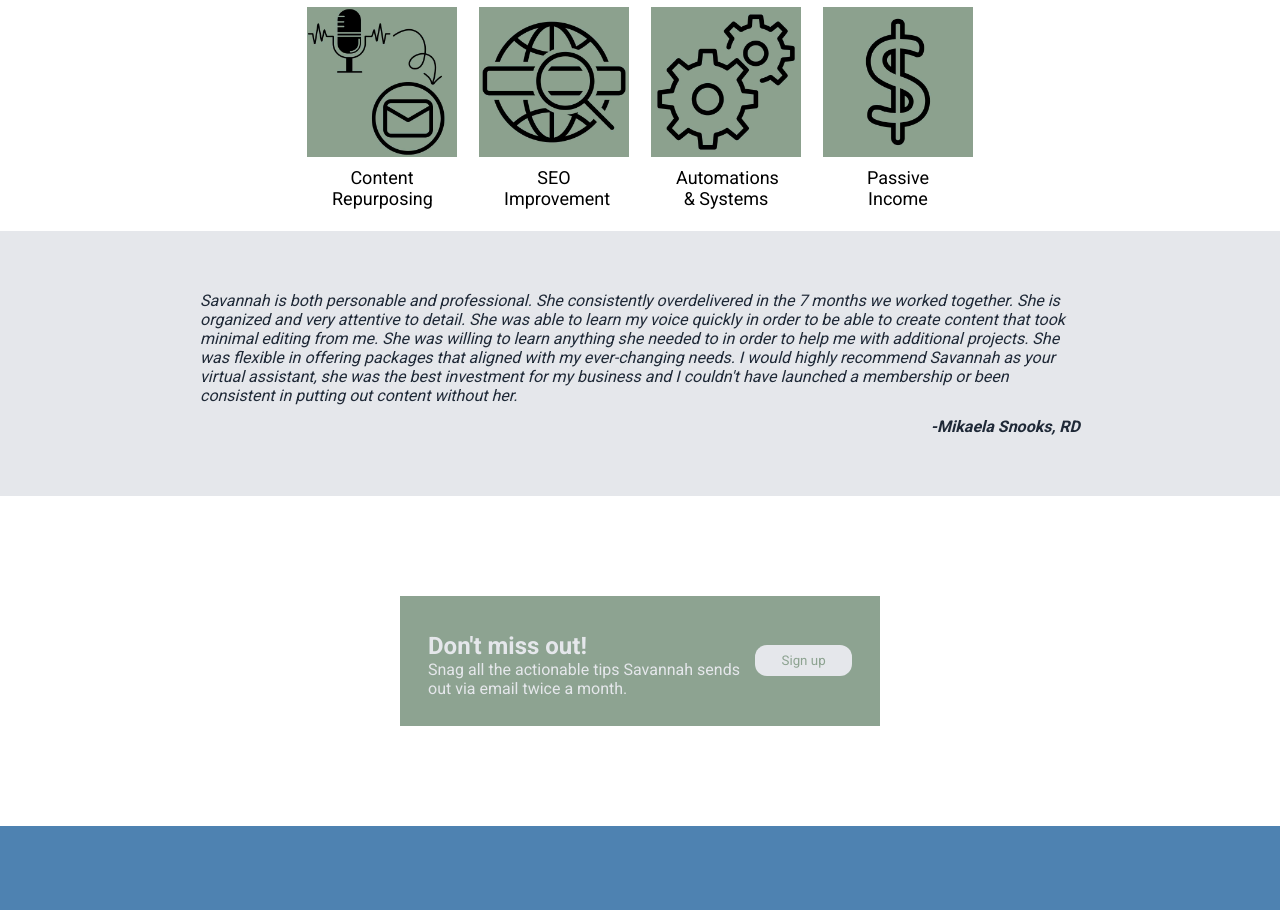
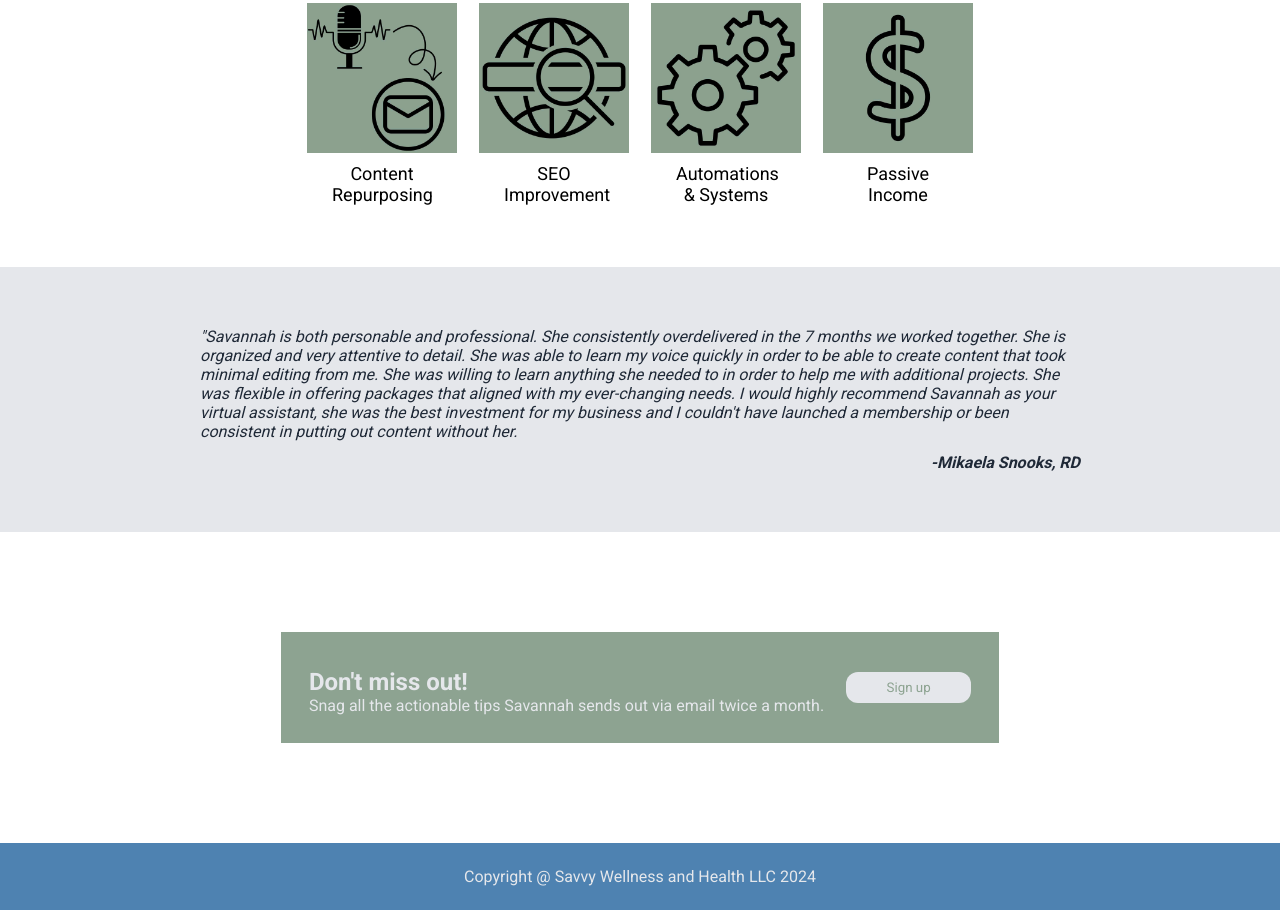
Before and after one commit to sportyspicedawg/website1, a plain HTML site: page index.html in a window 1280 px wide. Shown: the part 549-1459 px from the top of the page. Before the commit the page ends 1375 px from the top, so only its background shows below. Drawn offline with Linux system fonts and the light colour scheme.

Commit message:
Add header and improve spacing between sections.

```diff
--- a/index.html
+++ b/index.html
@@ -47,7 +47,7 @@
     </div>
    <div class="quotebox">
         <div class="quote">
-            Savannah is both personable and professional. She consistently overdelivered in the 7 months we worked together. She is organized and very attentive to detail. She was able to learn my voice quickly in order to be able to create content that took minimal editing from me. She was willing to learn anything she needed to in order to help me with additional projects. She was flexible in offering packages that aligned with my ever-changing needs. I would highly recommend Savannah as your virtual assistant, she was the best investment for my business and I couldn't have launched a membership or been consistent in putting out content without her.
+            "Savannah is both personable and professional. She consistently overdelivered in the 7 months we worked together. She is organized and very attentive to detail. She was able to learn my voice quickly in order to be able to create content that took minimal editing from me. She was willing to learn anything she needed to in order to help me with additional projects. She was flexible in offering packages that aligned with my ever-changing needs. I would highly recommend Savannah as your virtual assistant, she was the best investment for my business and I couldn't have launched a membership or been consistent in putting out content without her.
         </div>
         <div ID="signature">
             -Mikaela Snooks, RD
@@ -60,9 +60,10 @@
                 <p class="cta-bottom">Snag all the actionable tips Savannah sends out via email twice a month. </p>
             </div>
             <button>Sign up</button>
+        </div>
     </div>
-        </div>
-        </div>
+
+    <div class="footer">Copyright @ Savvy Wellness and Health LLC 2024
     </div>
 </body>
 </html>
--- a/style.css
+++ b/style.css
@@ -8,6 +8,7 @@ body {
     font-family: Roboto, sans-serif;
     color: #E5E7EB;
     margin:0;
+    min-height:100vh;
 }
 
 .header {
@@ -31,7 +32,8 @@ a{text-decoration: none;
 .section2 {
     display:flex;
     justify-content: space-between;
-    margin: 22px 80px;
+    margin: 0px 80px 40px;
+    align-items: center;
 }
 .left-box {
     display:flex;
@@ -52,6 +54,7 @@ button {
     padding: 8px 24px;
     color:#8DA391;
     border-radius:12px;
+    min-width:max-content;
 }
 
 
@@ -60,6 +63,7 @@ button {
     flex-direction:column;
     align-items: center;
     background-color: #ffffff;
+    padding-bottom:40px;
 
 }
 
@@ -123,8 +127,10 @@ display:flex;
 flex-direction:row;
 justify-content: space-around;
 padding: 12px 28px;
-margin: 100px 400px;
+margin: 100px 300px;
 align-items: center;
+gap:22px;
+min-width:max-content;
 }
 
 .cta-top {
@@ -136,3 +142,13 @@ align-items: center;
 .cta-bottom {
     margin-top:0;
 }
+ .footer {
+    max-height:40px;
+    display:flex;
+    align-items: center;
+    justify-content: space-around;
+    padding:24px;
+    margin-top:auto;
+
+
+ }
```
